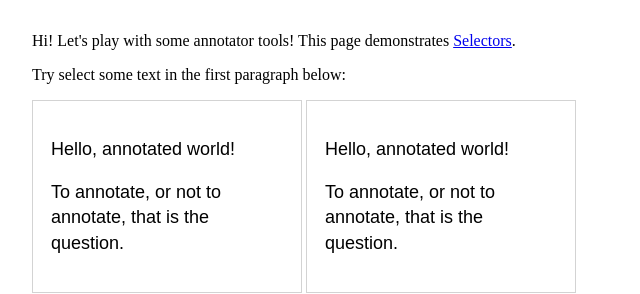
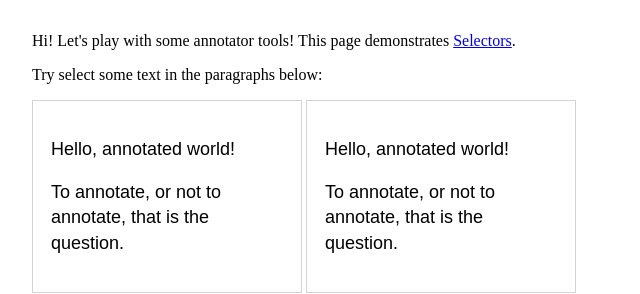
Before and after one commit to apache/incubator-annotator, a website built with webpack: page demo/index.html in a window 1280 px wide. Shown: the top 294 px of the page, 224-864 px from the left. Built offline with nearby package versions, Linux system fonts and the light colour scheme; what @annotator/selector would draw is missing.

Commit message:
Small copy-edits to demo

```diff
--- a/demo/index.html
+++ b/demo/index.html
@@ -52,14 +52,10 @@ specific language governing permissions and limitations under the License.
     </style>
   </head>
   <body>
-    <p>
-      Hi! Let's play with some annotator tools! This page demonstrates <a
+    <p>Hi! Let's play with some annotator tools! This page demonstrates <a
         href="https://www.w3.org/TR/2017/REC-annotation-model-20170223/#selectors"
-        target="_blank">Selectors</a>.
-    </p>
-    <p>
-      Try select some text in the first paragraph below:
-    </p>
+        target="_blank">Selectors</a>.</p>
+    <p>Try select some text in the paragraphs below:</p>
     <div id="selectable">
       <p>Hello, annotated world!</p>
       <p>To annotate, or not to annotate, that is the question.</p>
@@ -78,7 +74,6 @@ specific language governing permissions and limitations under the License.
         target="_blank">as the fragment identifier</a>.</p>
     <p>Here is the selector in JSON format:</p>
     <pre id="debug"></pre>
-
     <p>Notice how, when the text of your selection appears multiple times, just
       enough characters around it are stored in the selector to find the right
       occurrence again.</p>
```
